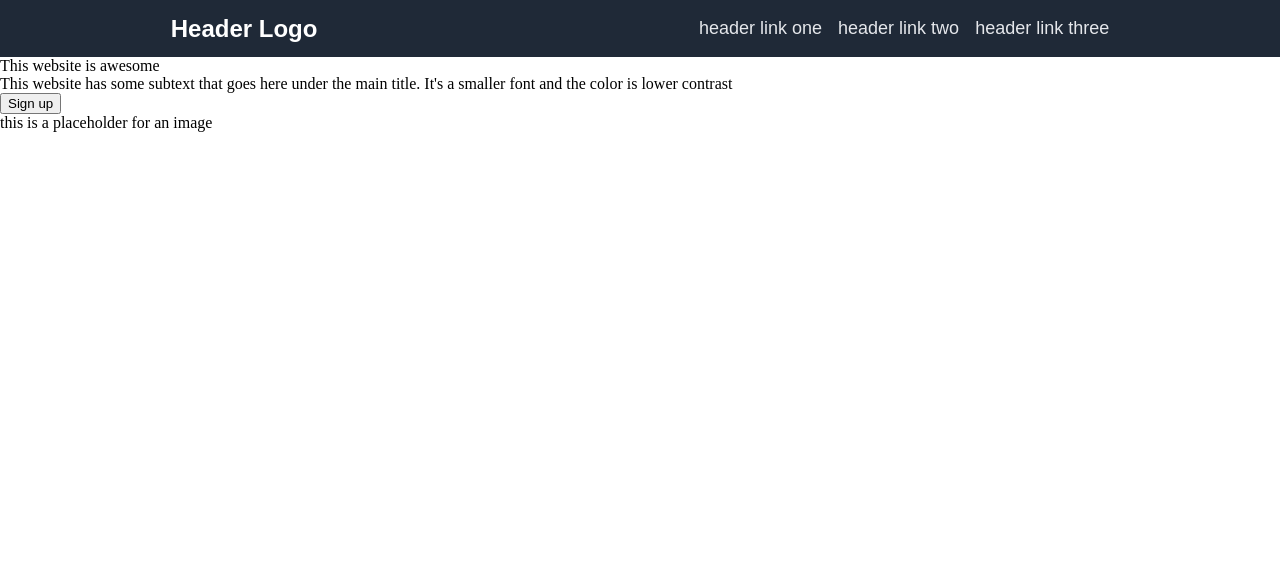
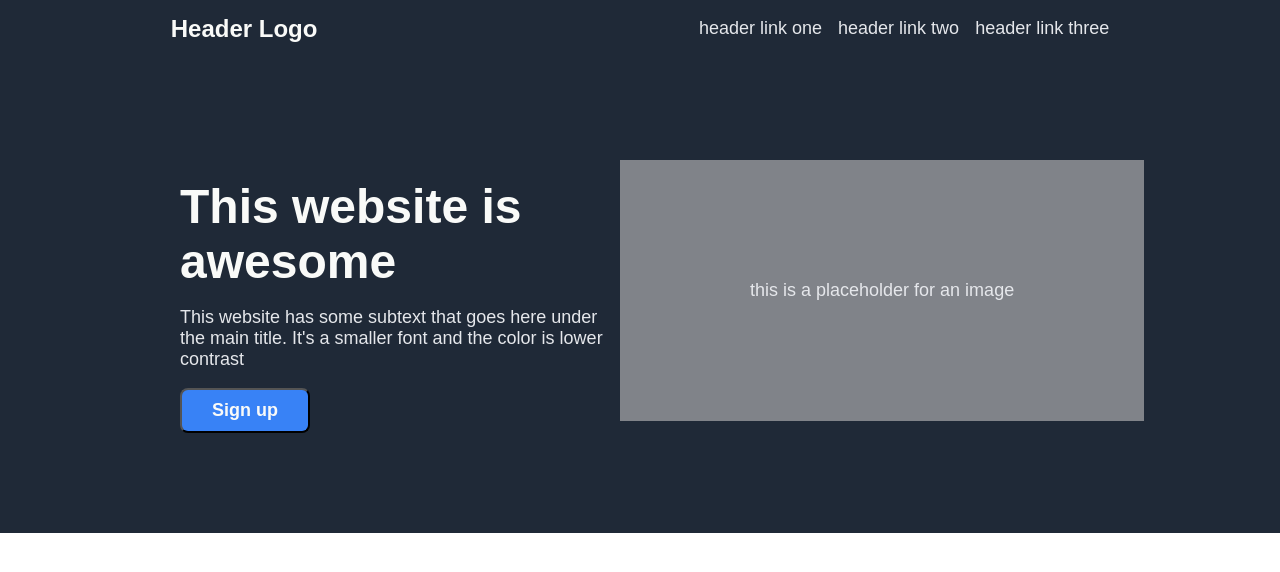
Before and after one commit to bagel-muncher/landing-page, a plain HTML site: page index.html in a window 1280 px wide. Drawn offline with Linux system fonts and the light colour scheme.

Commit message:
Adding the "this website is awesome" section below the header

```diff
--- a/index.html
+++ b/index.html
@@ -6,6 +6,7 @@
         <link rel="stylesheet" href="style.css">
     </head>
     <body>
+        <div class="section-one">
             <!--header-->
             <div class="header">
                 <div class="header-logo">
@@ -17,22 +18,20 @@
                     <li>header link three</li>
                 </ul>
             </div>
-        <!--"this website is awesome" container-->
-        <div class="container-one">
-            <div class="awesome">
-                This website is awesome
-                <div class="awesome-para">
-                    This website has some subtext that goes
+            <div class="awesome-box">
+                <div>
+                    <h1>This website is awesome</h1>
+                    <p>This website has some subtext that goes
                         here under the main title. It's a smaller
-                    font and the color is lower contrast
-                </div>
+                        font and the color is lower contrast</p>
                     <button class="awesome-button">Sign up</button>
                 </div>
-            <div class="image">
+                <div class="placeholder-image">
                     this is a placeholder for an image
+                </div>
+            </div>
         </div>
 
 
-        </div>
     </body>
 </html>
--- a/style.css
+++ b/style.css
@@ -1,10 +1,13 @@
 body {
     margin: 0;
 }
+/* section*/
+.section-one {
+    background-color:#1F2937;
+}
 /* This is for the header */
 .header {
-    background-color: #1F2937;
-    color: white;
+    color: #F9FAF8;
     display: flex;
     justify-content: space-around;
 }
@@ -25,4 +28,58 @@ ul {
     font-size: 18px;
     color: #E5E7EB;
 }
-/* This is for container-one */
+/*This website is awesome section*/
+.awesome-box {
+    display: flex;
+    justify-content: space-around;
+    align-items: center;
+    padding-top: 90px;
+    padding-bottom: 100px;
+    box-sizing: border-box;
+    margin-left: 180px;
+    margin-right: 180px;
+
+}
+
+.awesome-box h1 {
+    font-family: 'Hero Main', sans-serif;
+    font-size: 48px;
+    font-weight: extra-bold;
+    color:#F9FAF8;
+    margin-top: 32px;
+    margin-bottom: 0;
+}
+
+.awesome-box p {
+    font-size: 18px;
+    font-family: 'Hero Secondary', sans-serif;
+    color:#E5E7EB;
+
+}
+
+.awesome-box h1, .awesome-box p {
+    width: 440px;
+}
+
+.awesome-button {
+    background-color: #3882F6;
+    color: #F9FAF8;
+    font-size: 18px;
+    font-weight: bold;
+    border-radius: 8px;
+    padding: 10px 30px;
+}
+
+.placeholder-image {
+    background-color: #808389;
+    font-family: 'Hero Secondary', sans-serif;
+    color: #E5E7EB;
+    font-size: 18px;
+    padding: 120px 130px;
+    margin: 0;
+    display: flex;
+    flex-shrink: 0;
+
+}
+
+/*This is the random information section*/
```
Also changed, not shown: images/white-placeholder.png (added). Lines whose indentation alone changed are shown as unchanged.
